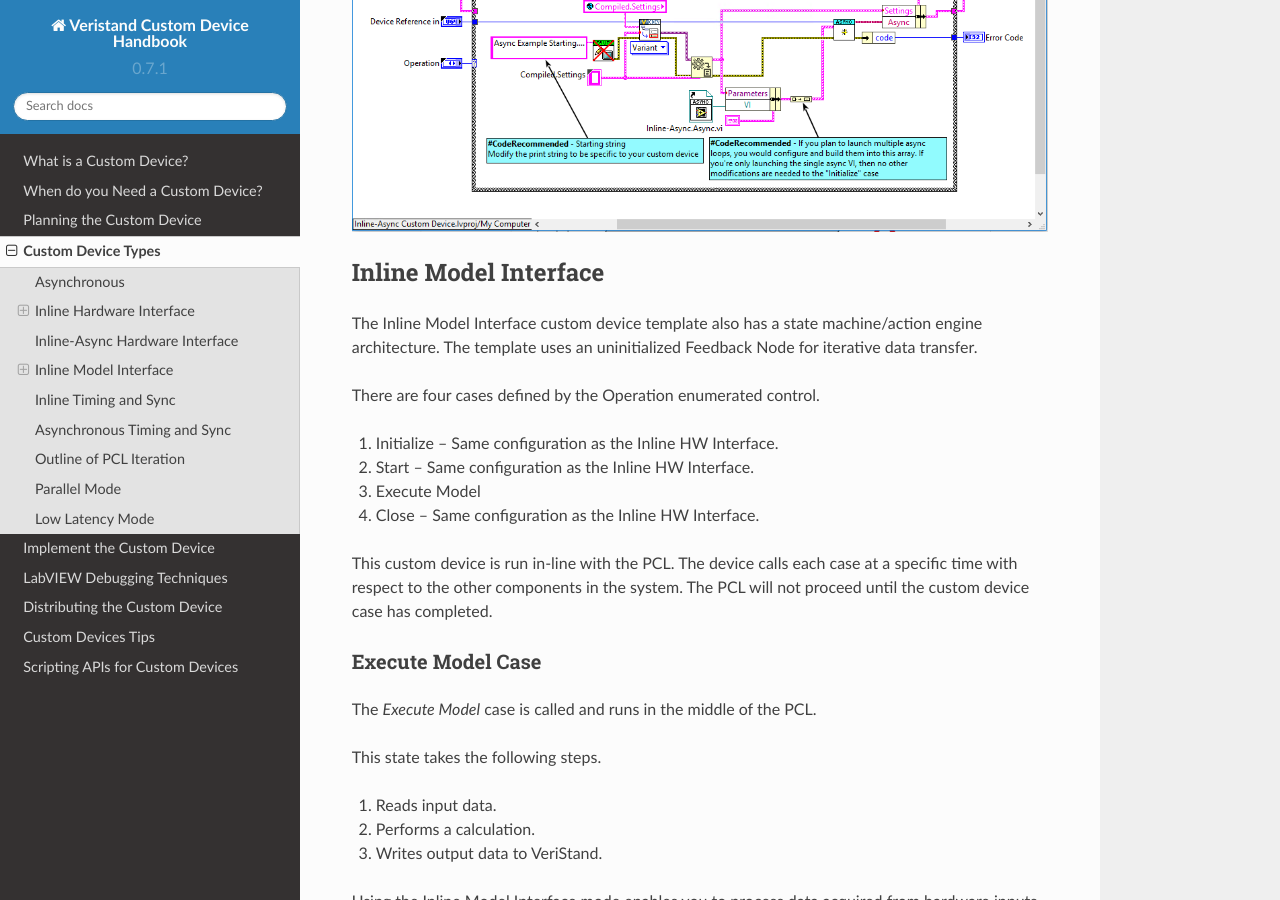
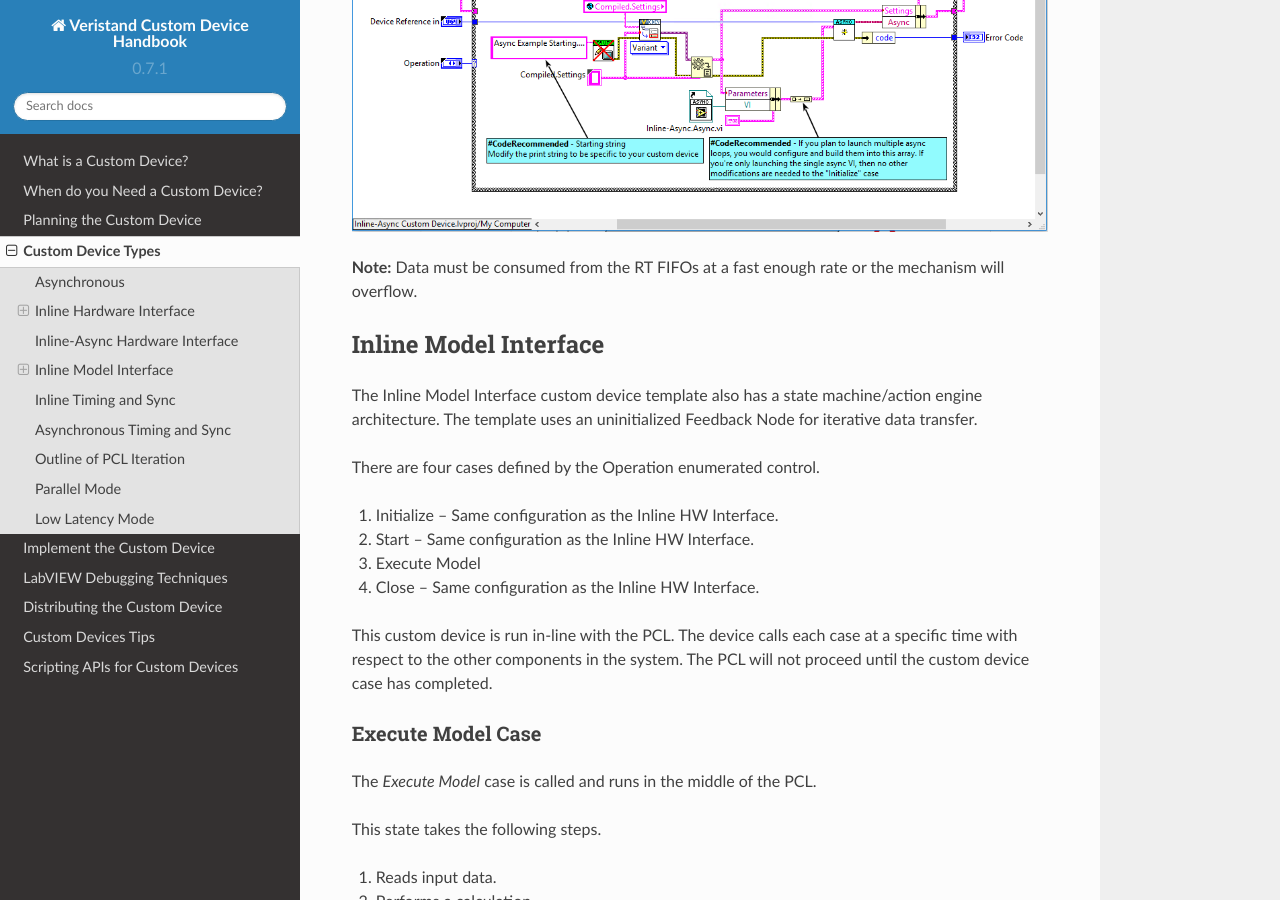
Before and after one commit to ni/niveristand-custom-device-handbook, a Sphinx documentation site: the page built from docs/Custom_Device_Types.md, in a window 1280 px wide and 900 px high, scrolled down 6149 px. Built offline with Sphinx 7.4.7 and the Read the Docs theme 2.0.0, drawn with Linux system fonts in a browser that asks for light colours; pages that are not in the unit, such as notebooks, are missing from menus.

Commit message:
added comment under the picture

```diff
--- a/docs/Custom_Device_Types.md
+++ b/docs/Custom_Device_Types.md
@@ -110,6 +110,8 @@
 
 ![](images/Inline-Async_Engine_lvlib_RT_Driver.jpg)
 
+**Note:** Data must be consumed from the RT FIFOs at a fast enough rate or the mechanism will overflow.
+
 ### Inline Model Interface
 
 The Inline Model Interface custom device template also has a state machine/action engine architecture. The template uses an uninitialized Feedback Node for iterative data transfer.
```
